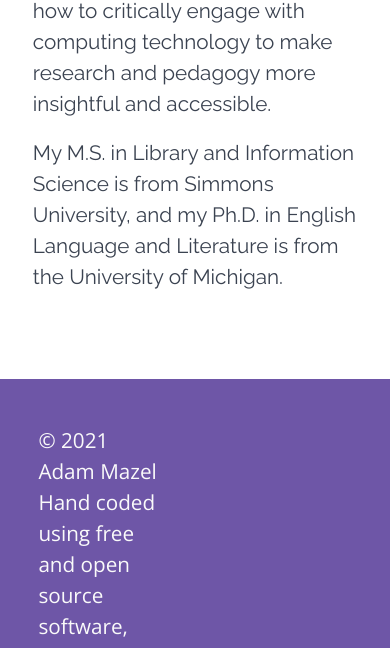
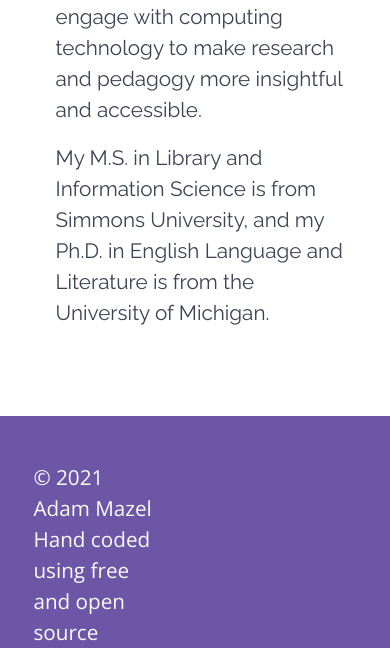
Before and after one commit to amaze2/amaze2.github.io, a plain HTML site: page index.html in a window 390 px wide. Shown: the part 639-1287 px from the top of the page. Drawn offline with nearby package versions, Linux system fonts and the light colour scheme; some icons are missing.

Commit message:
revised responsiveness

```diff
--- a/index.html
+++ b/index.html
@@ -55,10 +55,10 @@
 
 <main class="container">
     <div class="columns" id="center">
-        <section class="column col-4 col-md-6 col-sm-7 col-xs-8">
+        <section class="column col-4 col-md-6">
             <img src="self-portrait.jpg" class="img-responsive s-circle " alt="Head Shot of Adam Mazel">
         </section>
-        <section class="column col-8 col-md-12 col-sm-12 col-xs-12 " id="about">
+        <section class="column col-8 col-md-11 col-sm-10" id="about">
             <h1>Hi. I'm Adam Mazel.</h1>
                 <p>I'm the <a href="https://www.union.edu/schaffer-library/staff-departments/adam-mazel" target="_blank">Digital Scholarship and Instruction Librarian</a> at <a href="https://www.union.edu/" target="_blank">Union College</a> in Schenectady, NY.
                     <br/>
--- a/style.css
+++ b/style.css
@@ -1,24 +1,19 @@
-body
-{
+body {
   font-family : "Raleway", sans-serif;
   font-size: 23px;
-
-
 }
 
-#headerWrapper
-{
+#headerWrapper {
   border-top       : solid 2px #494e8e;
   border-bottom    : solid 2px #494e8e;
 }
 
-#headerWrapper header
-{
+#headerWrapper header {
   padding: 1em;
   min-height: 4em;
   margin: auto;
+}
 
-}
 .navbar-brand {
   font-size: 100% !important;
 }
@@ -95,45 +90,36 @@ footer a:hover
 @media only screen and (max-width: 990px) {
 
 
+  html, body, .container {
+
+    max-width: 100%;
+  }
+
   #center {
     padding-top: 3em;
     padding-bottom: 3em;
-
+    display: flex;
+    flex-direction: column;
   }
 
   #about {
     padding-top: 3em;
   }
 
-  .container {
-    max-width: 95%;
-  }
 
   footer .icons
   {
-    flex-direction : column;
+    flex-direction: column;
   }
 }
 
 
-@media only screen and (max-width: 768px) {
+@media only screen and (max-width: 700px) {
 
   html, p, .navbar-brand, .btn {
     font-size: 90% !important;
   }
 
-  #center {
-    padding-top: 3em;
-    padding-bottom: 3em;
 
-  }
-
-  #about {
-    padding-top: 2em;
-  }
-
-  .container {
-    max-width: 95%;
-  }
 
 }
```
Also changed, not shown: _site/index.html, _site/style.css.
